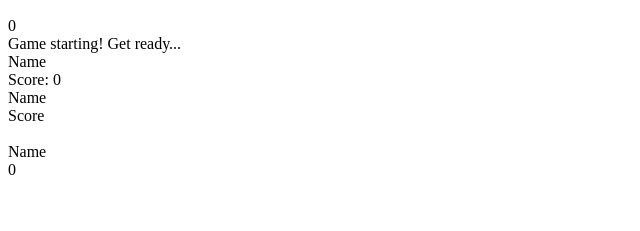
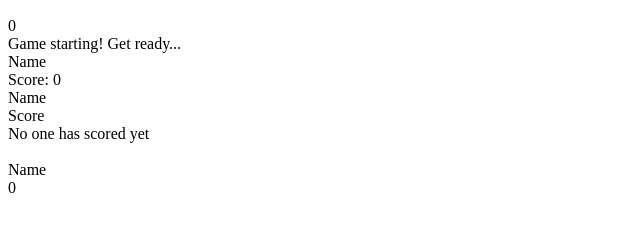
Before and after one commit to BaconErie/SnapTo, a plain HTML site: page src/client/play.html in a window 1280 px wide. Shown: the part 477-708 px from the top of the page, without its empty margins (0-640 px from the left). Drawn offline with nearby package versions, Linux system fonts and the light colour scheme.

Commit message:
Added some filler text on leaderboard

```diff
--- a/src/client/play.html
+++ b/src/client/play.html
@@ -54,6 +54,9 @@
                         <div>Name</div>
                         <div>Score</div>
                     </div>
+                    <div id="leaderboard-filler">
+                        No one has scored yet
+                    </div>
                 </div>
             </div>
         </div>
```
